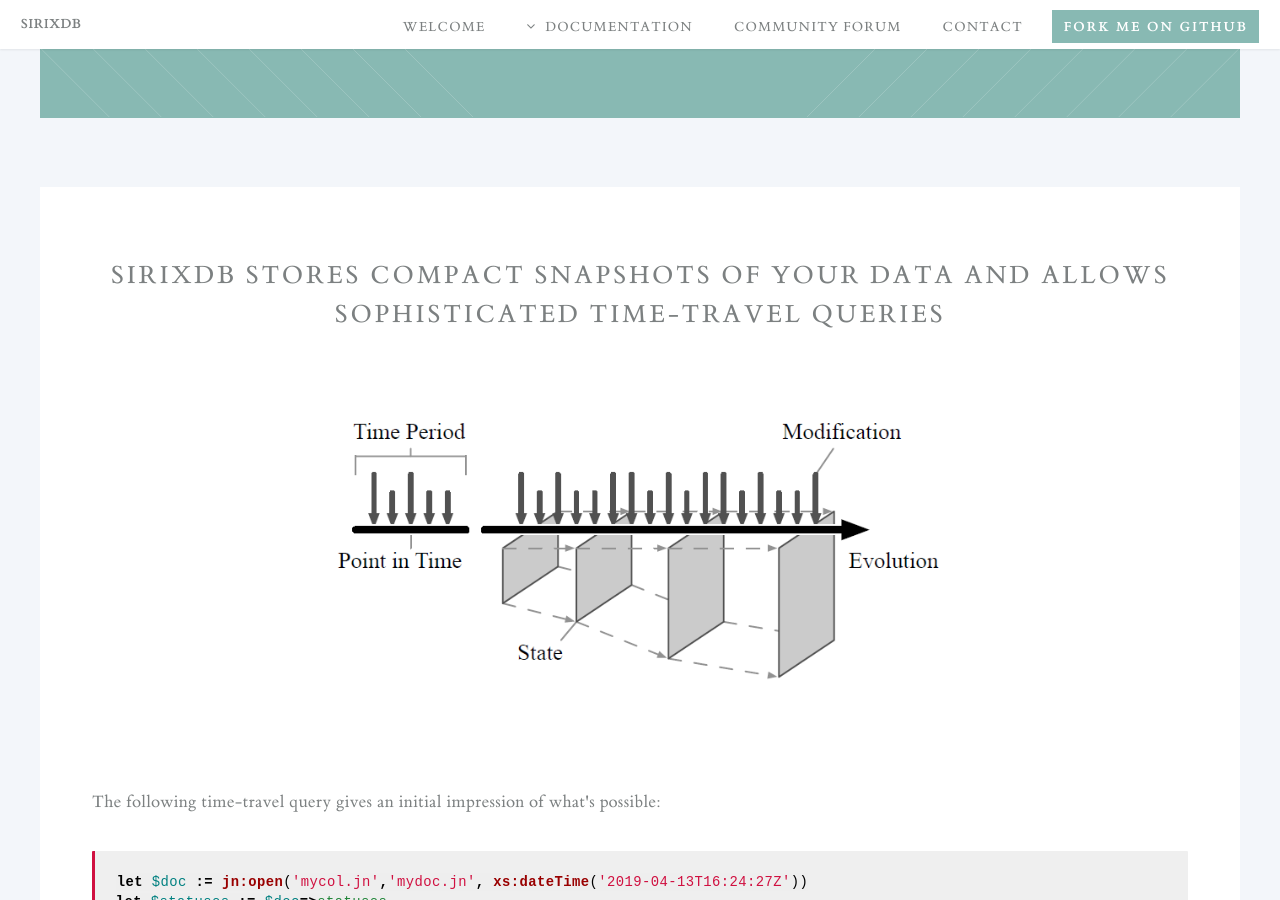
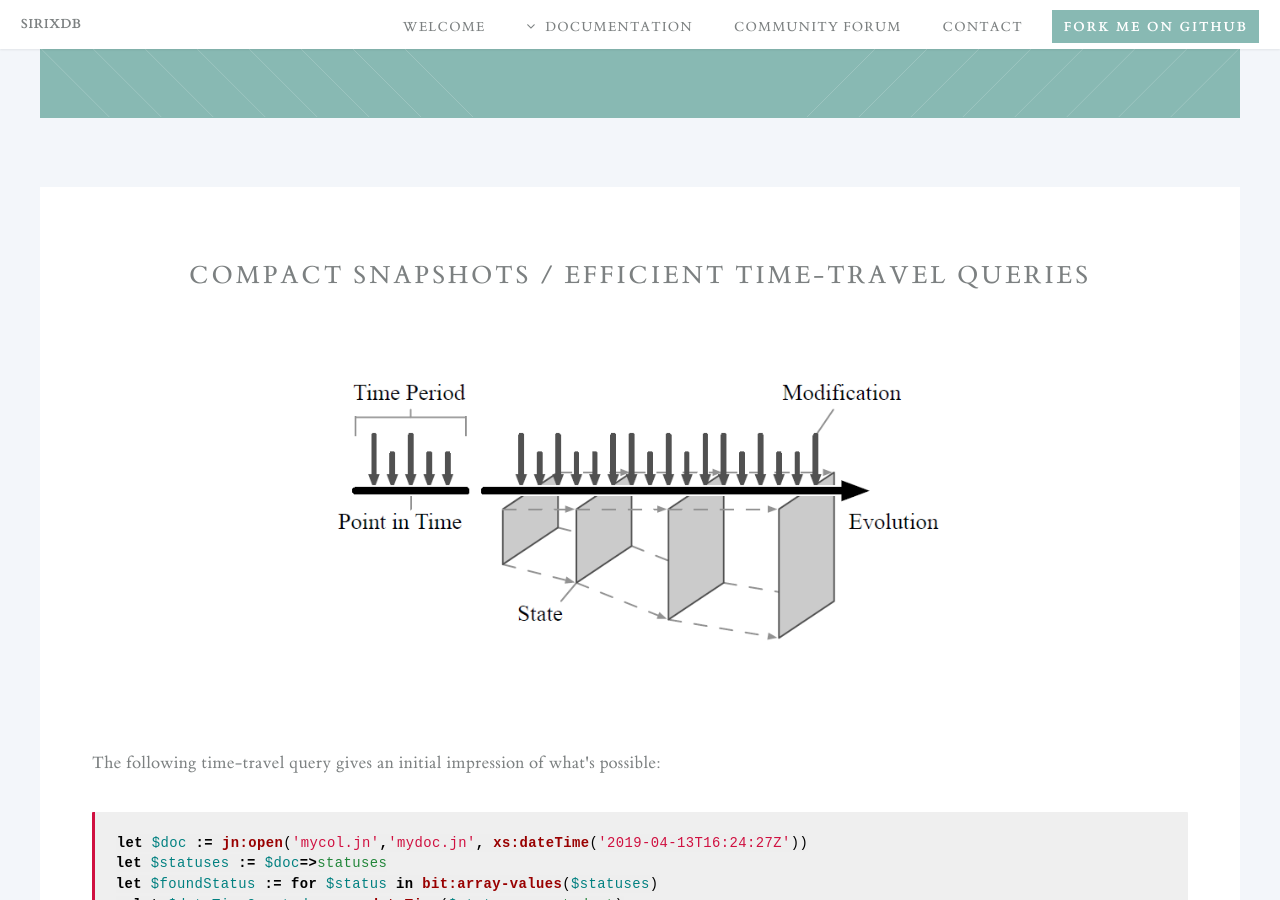
Before and after one commit to sirixdb/sirixdb.github.io, a Jekyll site: the page built from index.html, in a window 1280 px wide and 900 px high, scrolled down 1566 px. Built offline with Jekyll 4.4.1, drawn with Linux system fonts in a browser that asks for light colours.

Commit message:
Update index.html

```diff
--- a/index.html
+++ b/index.html
@@ -48,7 +48,7 @@
 					</section>
 
 <section class="wrapper style3 container special">
-	<header><h2>SirixDB stores compact snapshots of your data and allows sophisticated time-travel queries</h2></header>
+	<header><h2>Compact snapshots / efficient time-travel queries</h2></header>
 	<div class="img_container">
 		<p><img src="images/evolution-of-state.png" style="margin: 3em 3em; width: 650px"/></p>
 	</div>
```
